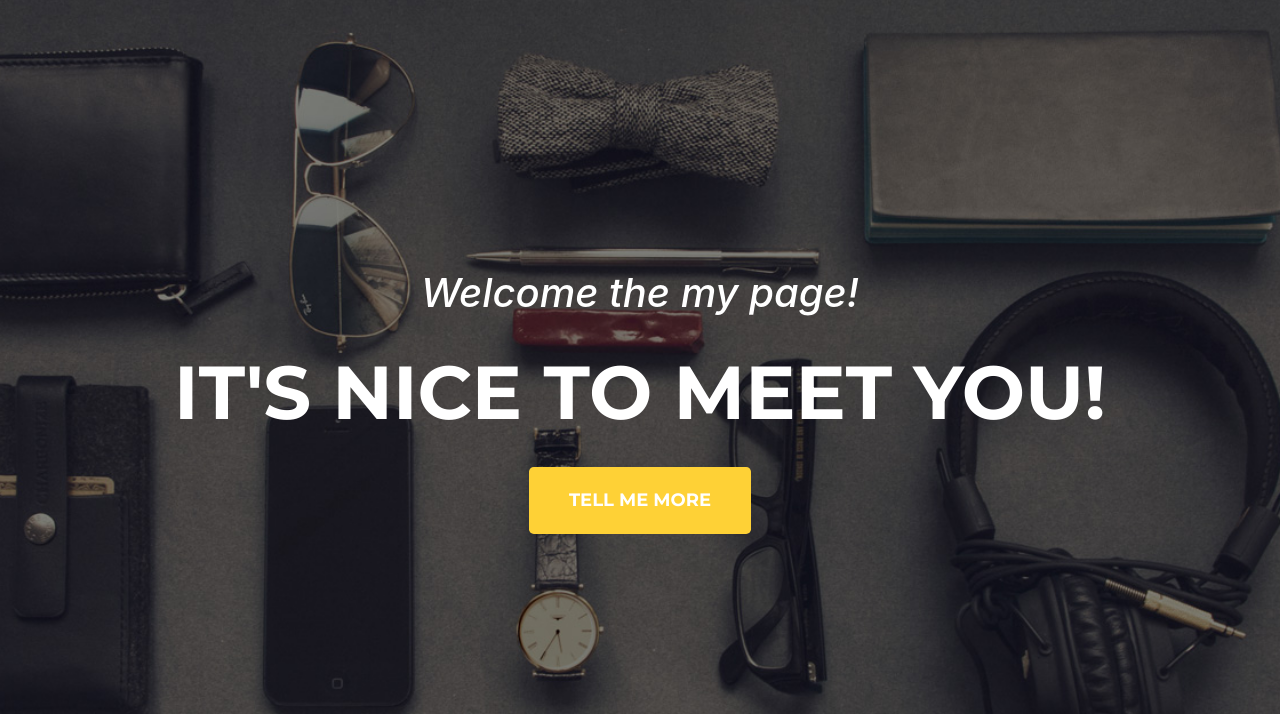
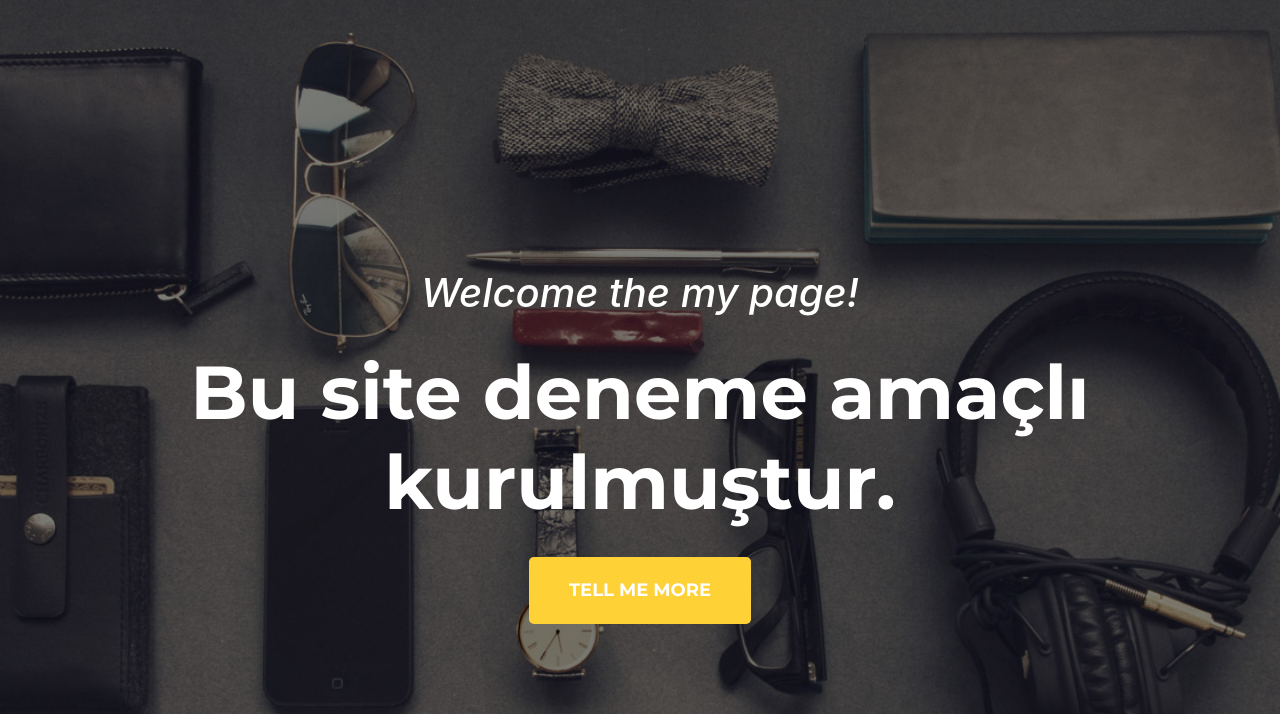
Before and after one commit to hakanhodas/hakanhodas.github.io, a plain HTML site: page index.html in a window 1280 px wide. Shown: the part 86-800 px from the top of the page. Drawn offline with nearby package versions, Linux system fonts and the light colour scheme.

Commit message:
Update index.html

```diff
--- a/index.html
+++ b/index.html
@@ -58,7 +58,7 @@
               <h1>Welcome the my page!</h1>
             </div>
             <div class="col-sm-12">
-              <h2>IT'S NICE TO MEET YOU!</h2>
+              <h2>Bu site deneme amaçlı kurulmuştur.</h2>
             </div>
             <div class="col-sm-12">
               <a href="#"><button type="button" class="btn btn-primary btn-lg">TELL ME MORE</button></a>
```
